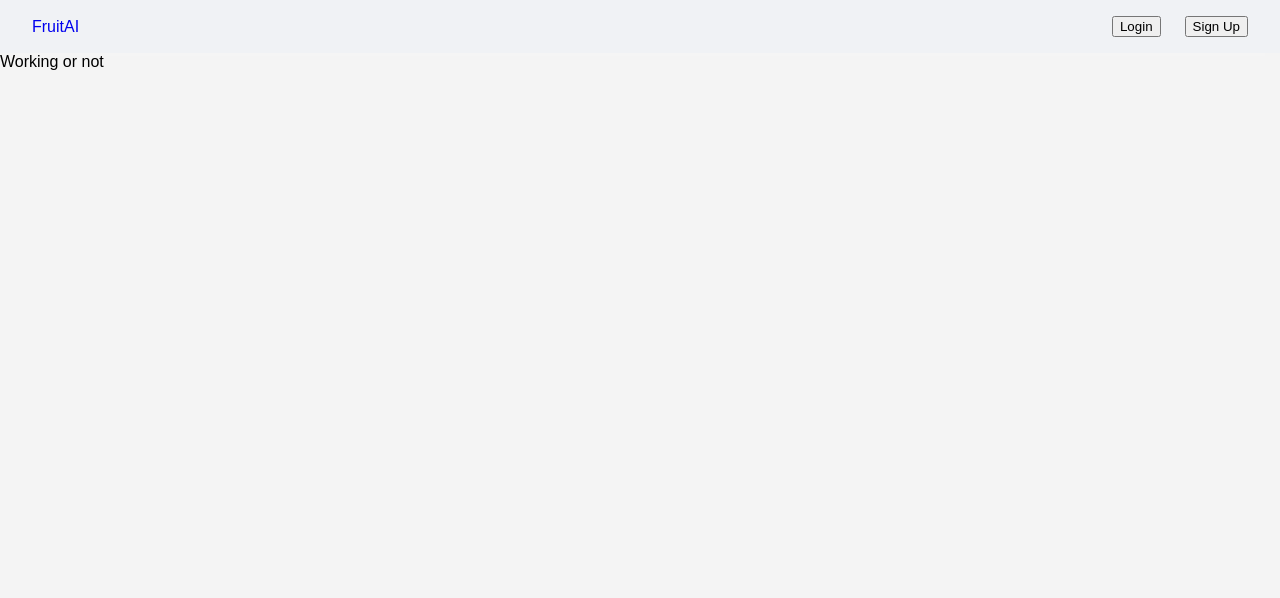
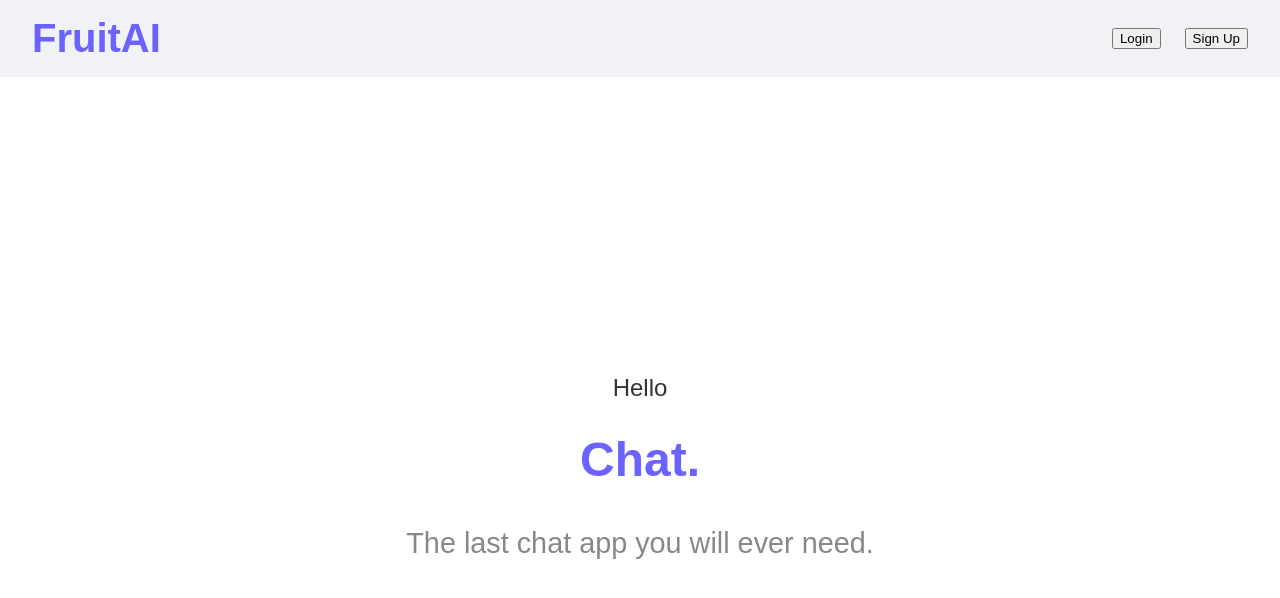
Before and after one commit to NiRbHaYsInGh30/Fruit.Ai, a React (Vite) app: page /chat in a window 1280 px wide. Shown: the top 598 px of the page. Built offline with nearby package versions, Linux system fonts and the light colour scheme; no server answers.

Commit message:
chatbot started

```diff
--- a/src/chat/Welcome.jsx
+++ b/src/chat/Welcome.jsx
@@ -1,15 +1,15 @@
-// import '../Styles/welcome.css'
-// const Welcome = () => {
-//   return (
-//     <div className="welcome-container">
+import '../Styles/welcome.css'
+const Welcome = () => {
+  return (
+    <div className="welcome-container">
 
-//       <div className="welcome-message">
-//         <p className="hello-text">Hello</p>
-//         <h2 className="chat-text">Chat.</h2>
-//         <p className="description-text">The last chat app you will ever need.</p>
-//       </div>
-//     </div>
-//   );
-// };
+      <div className="welcome-message">
+        <p className="hello-text">Hello</p>
+        <h2 className="chat-text">Chat.</h2>
+        <p className="description-text">The last chat app you will ever need.</p>
+      </div>
+    </div>
+  );
+};
 
-// export default Welcome;
+export default Welcome;
--- a/src/components/ChatBot.jsx
+++ b/src/components/ChatBot.jsx
@@ -1,12 +1,12 @@
-// import Welcome from "../chat/Welcome";
+import Welcome from "../chat/Welcome";
 
  const ChatBot = () => {
   return (
     <div>
-      Working or not
-      {/* <a href="">
+
+      <a href="">
         <Welcome/>
-      </a> */}
+      </a>
     </div>
   )
 }
```
